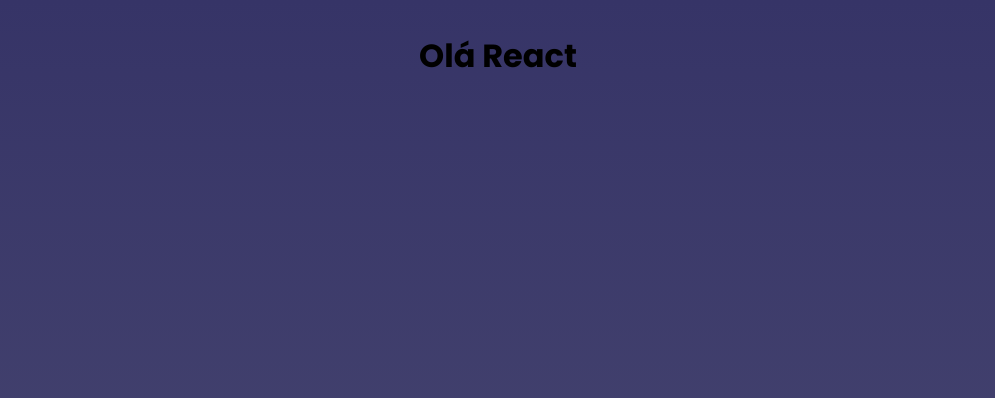
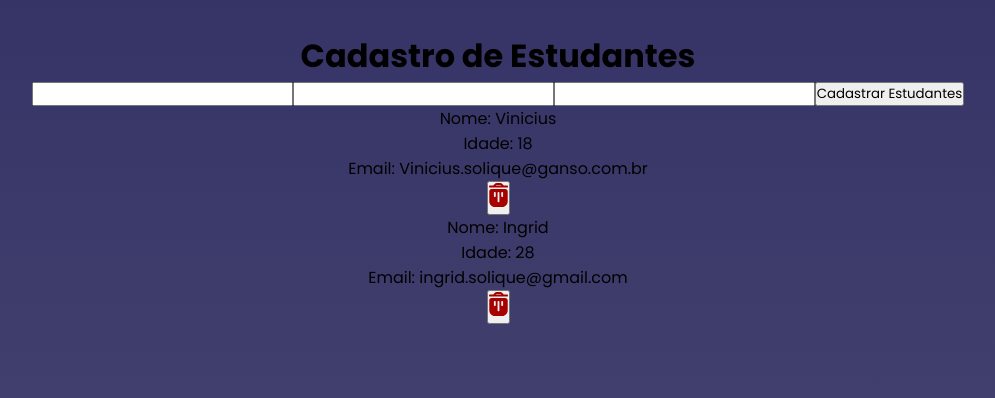
Before and after one commit to viniciussolique39/API-CAME-Interface, a React (Vite) app in the folder API-Cadastro-de-usuarios/: page / in a window 1280 px wide. Shown: the top 398 px of the page, without its empty margins (142-1137 px from the left). Built offline with nearby package versions, Linux system fonts and the light colour scheme.

Commit message:
Construindo os campos do nosso HTML

```diff
--- a/API-Cadastro-de-usuarios/src/pages/Home/index.jsx
+++ b/API-Cadastro-de-usuarios/src/pages/Home/index.jsx
@@ -1,12 +1,57 @@
 import './style.css'
+import Trash from '../../assets/trash.svg'
+
 
 function Home() {
 
+  const users = [{
+    id: '12345657jsj',
+    name: 'Vinicius',
+    age: 18,
+    email: 'Vinicius.solique@ganso.com.br'
+  }, {
+
+    id: '123456578vsj',
+    name: 'Ingrid',
+    age: 28,
+    email: 'ingrid.solique@gmail.com'
+  }
+  ]
+
   return (
 
-      <div>
-        <h1>Olá React</h1>
-      </div>
+    <div className='container'>
+
+      <form>
+        <h1>Cadastro de Estudantes</h1>
+        <input name='Nome' type='text' />
+        <input name='Idade' type='number' />
+        <input name='E-mail' type='email' />
+        <button type='buttton'>Cadastrar Estudantes</button>
+      </form>
+
+      {
+        users.map(user => (
+
+          <div key={user.id}>
+            <div>
+              <p>Nome: {user.name} </p>
+              <p>Idade: {user.age}</p>
+              <p>Email: {user.email} </p>
+            </div>
+            <button>
+              <img src={Trash} />
+            </button>
+          </div>
+
+
+        ))
+      }
+
+
+
+
+    </div>
 
   )
 }
```
